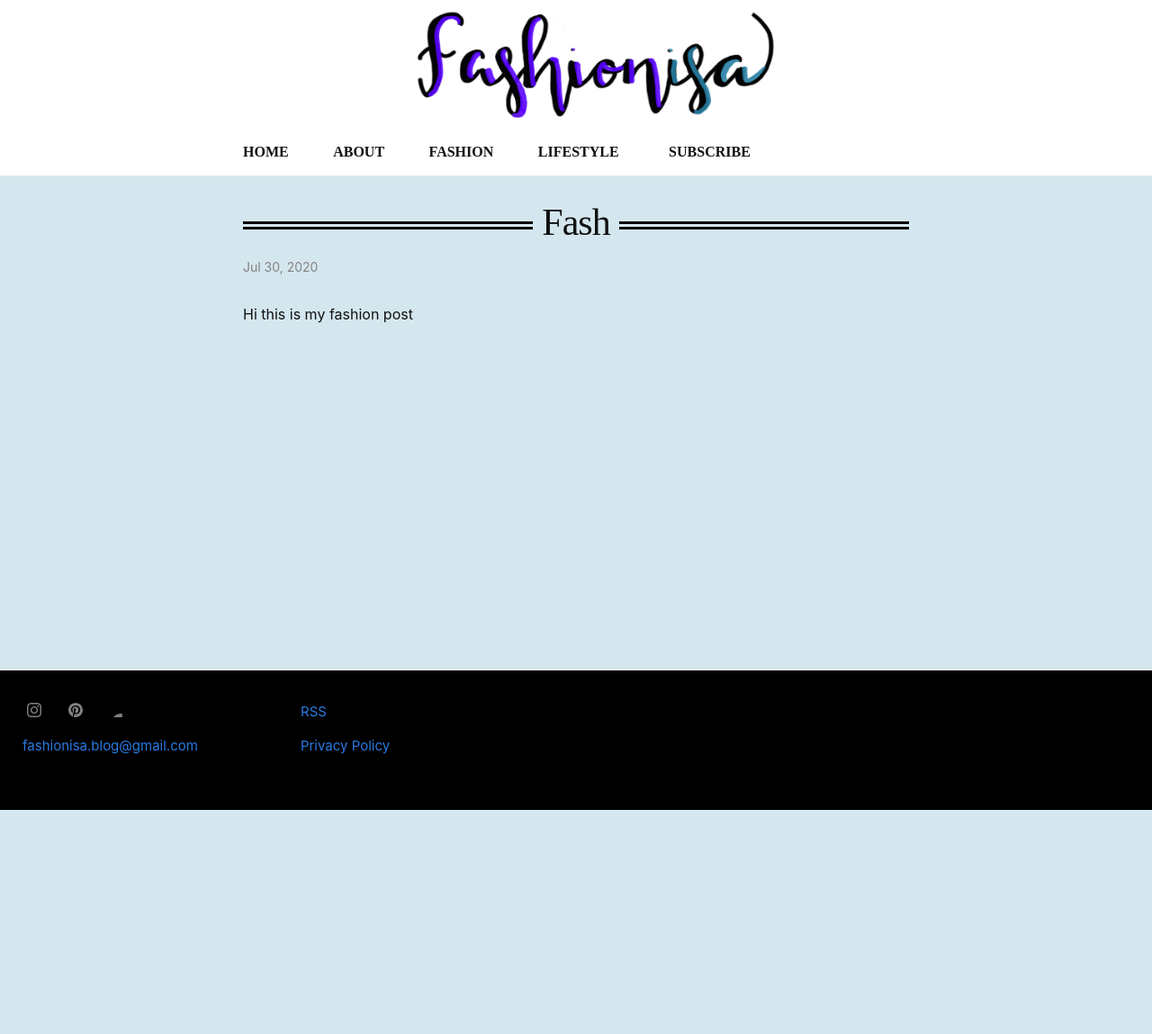
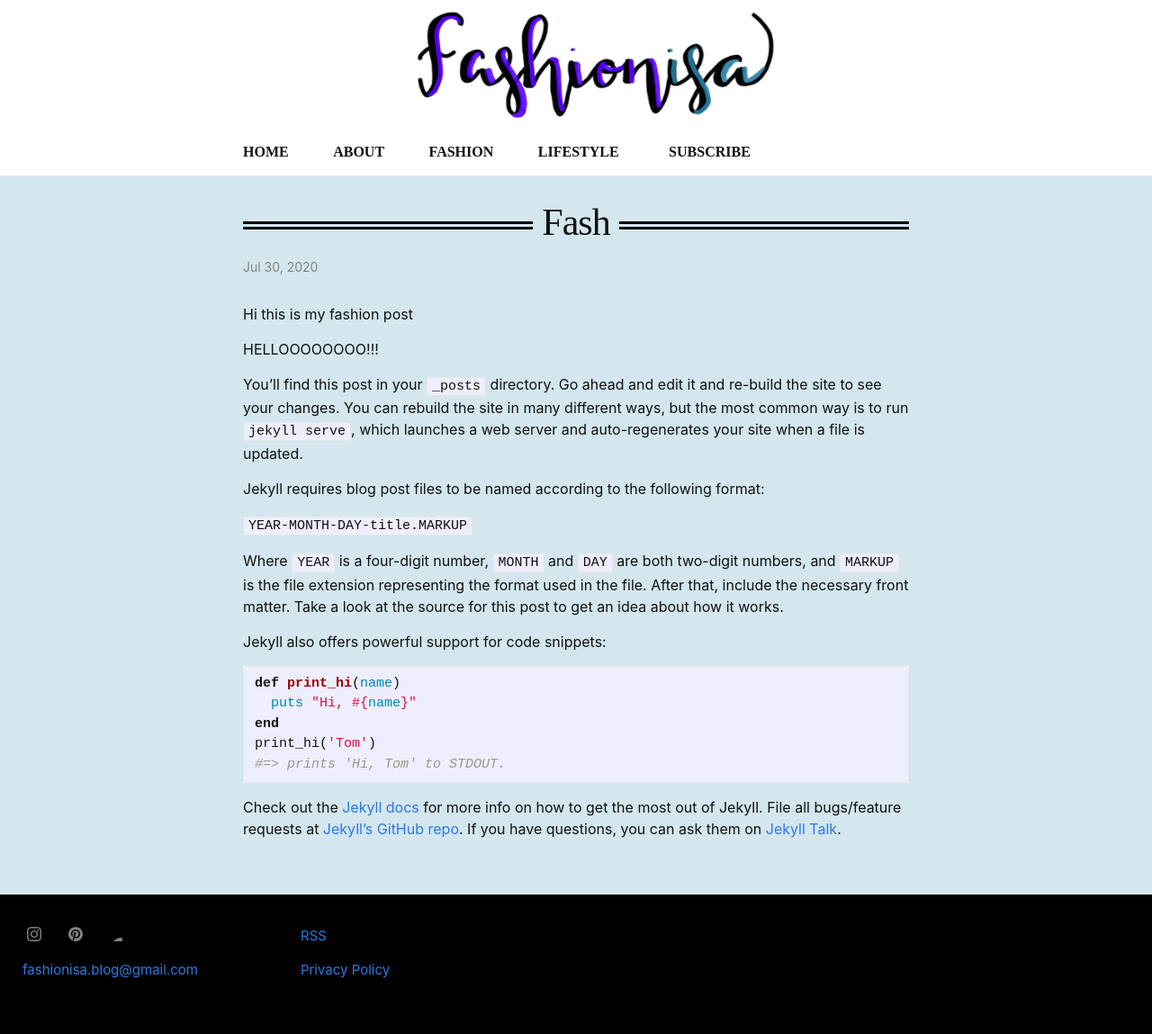
Before and after one commit to iwalte01/fashionisa-blog, a Jekyll site: the page built from blog-fashion/_posts/2020-07-30-Fash.md, in a window 1280 px wide. Shown: the whole page at 90% size. Built offline with Jekyll 4.4.1, drawn with Linux system fonts in a browser that asks for light colours; before the commit the page ends 900 px from its top, so only the background shows below that.

```diff
--- a/blog-fashion/_posts/2020-07-30-Fash.md
+++ b/blog-fashion/_posts/2020-07-30-Fash.md
@@ -6,3 +6,29 @@ category: Fashion
 ---
 
 Hi this is my fashion post
+
+HELLOOOOOOOO!!!
+
+You’ll find this post in your `_posts` directory. Go ahead and edit it and re-build the site to see your changes. You can rebuild the site in many different ways, but the most common way is to run `jekyll serve`, which launches a web server and auto-regenerates your site when a file is updated.
+
+Jekyll requires blog post files to be named according to the following format:
+
+`YEAR-MONTH-DAY-title.MARKUP`
+
+Where `YEAR` is a four-digit number, `MONTH` and `DAY` are both two-digit numbers, and `MARKUP` is the file extension representing the format used in the file. After that, include the necessary front matter. Take a look at the source for this post to get an idea about how it works.
+
+Jekyll also offers powerful support for code snippets:
+
+{% highlight ruby %}
+def print_hi(name)
+  puts "Hi, #{name}"
+end
+print_hi('Tom')
+#=> prints 'Hi, Tom' to STDOUT.
+{% endhighlight %}
+
+Check out the [Jekyll docs][jekyll-docs] for more info on how to get the most out of Jekyll. File all bugs/feature requests at [Jekyll’s GitHub repo][jekyll-gh]. If you have questions, you can ask them on [Jekyll Talk][jekyll-talk].
+
+[jekyll-docs]: https://jekyllrb.com/docs/home
+[jekyll-gh]:   https://github.com/jekyll/jekyll
+[jekyll-talk]: https://talk.jekyllrb.com/
```
Also changed, not shown: _layouts/home-fashion.html (+8 -0 lines), _layouts/home-lifestyle.html (+8 -0 lines), _layouts/home.html (+9 -1 lines), _posts/2020-07-10-welcome-to-jekyll.markdown (deleted, +0 -32 lines), blog-lifestyle/_posts/2020-07-30-Lifestyle.md (+1 -0 lines).
